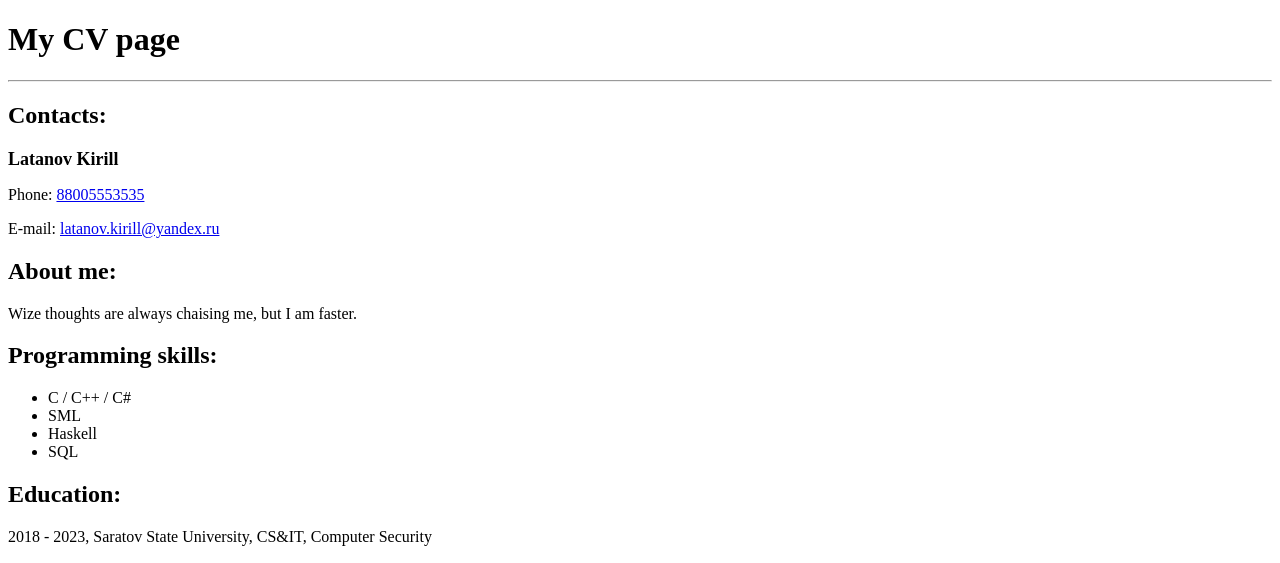
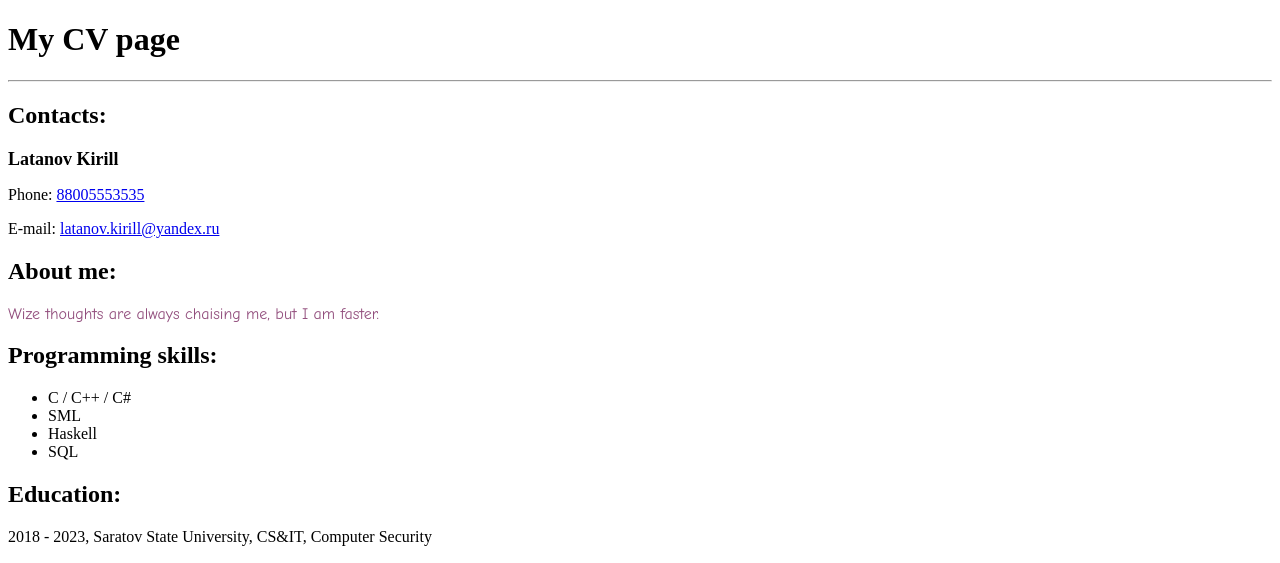
Before and after one commit to eNotSoWhat/epam-xt-2021, a plain HTML site: page Task5/index.html in a window 1280 px wide. Shown: the top 563 px of the page. Drawn offline with Linux system fonts and the light colour scheme.

Commit message:
ready for checking

```diff
--- a/Task5/index.html
+++ b/Task5/index.html
@@ -16,11 +16,10 @@
     <p> <b> <font size="4"> Latanov Kirill </font> </b></p>
     <p>Phone: <a href="tel:+78005553535">88005553535</a> </p>
     <p>E-mail: <a href="mailto:latanov.kirill@yandex.ru">latanov.kirill@yandex.ru</a> </p>
-
     <h2>
         About me:
     </h2>
-    <p>Wize thoughts are always chaising me, but I am faster.</p>
+    <p> <font face="Comic Sans MS" color="#924e7d"> Wize thoughts are always chaising me, but I am faster. </font></p>
     <h2>
         Programming skills:
     </h2>
```
